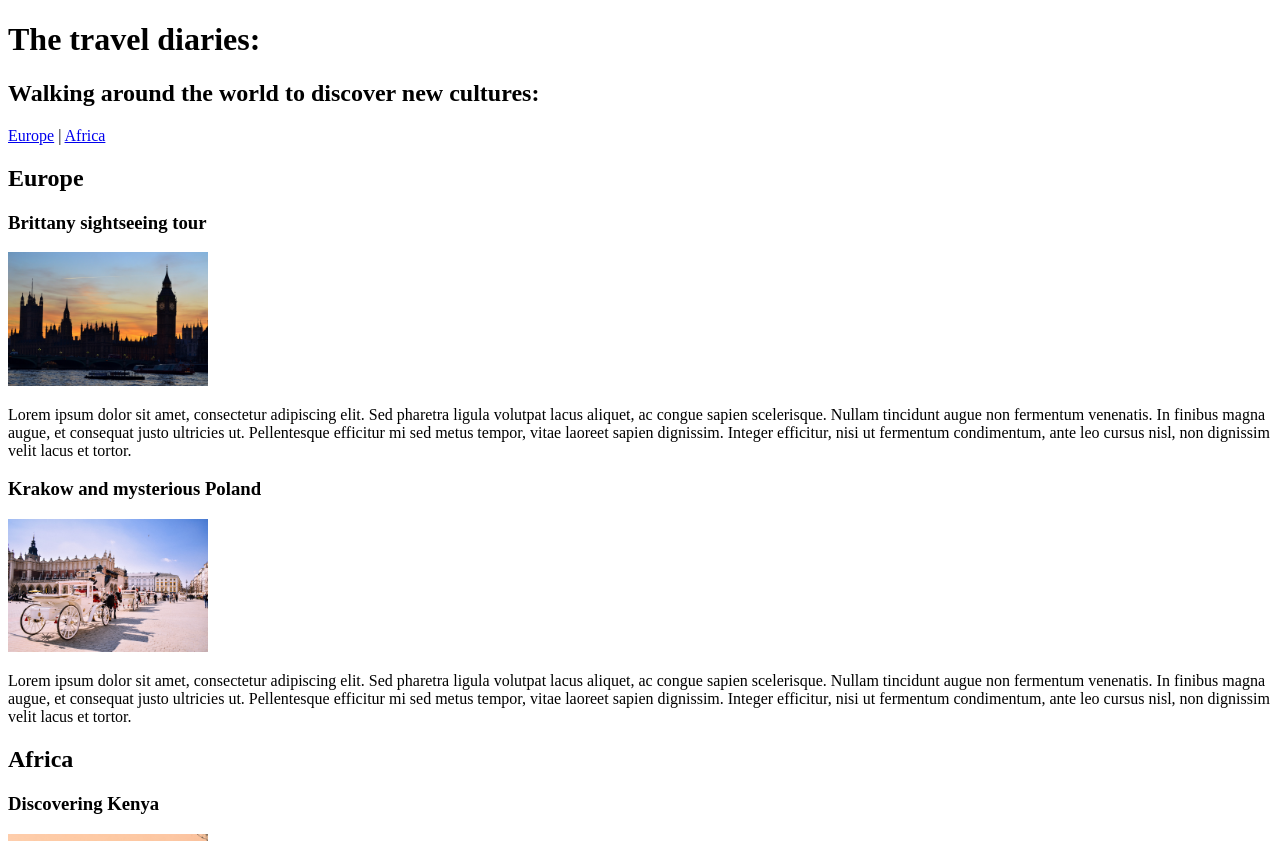
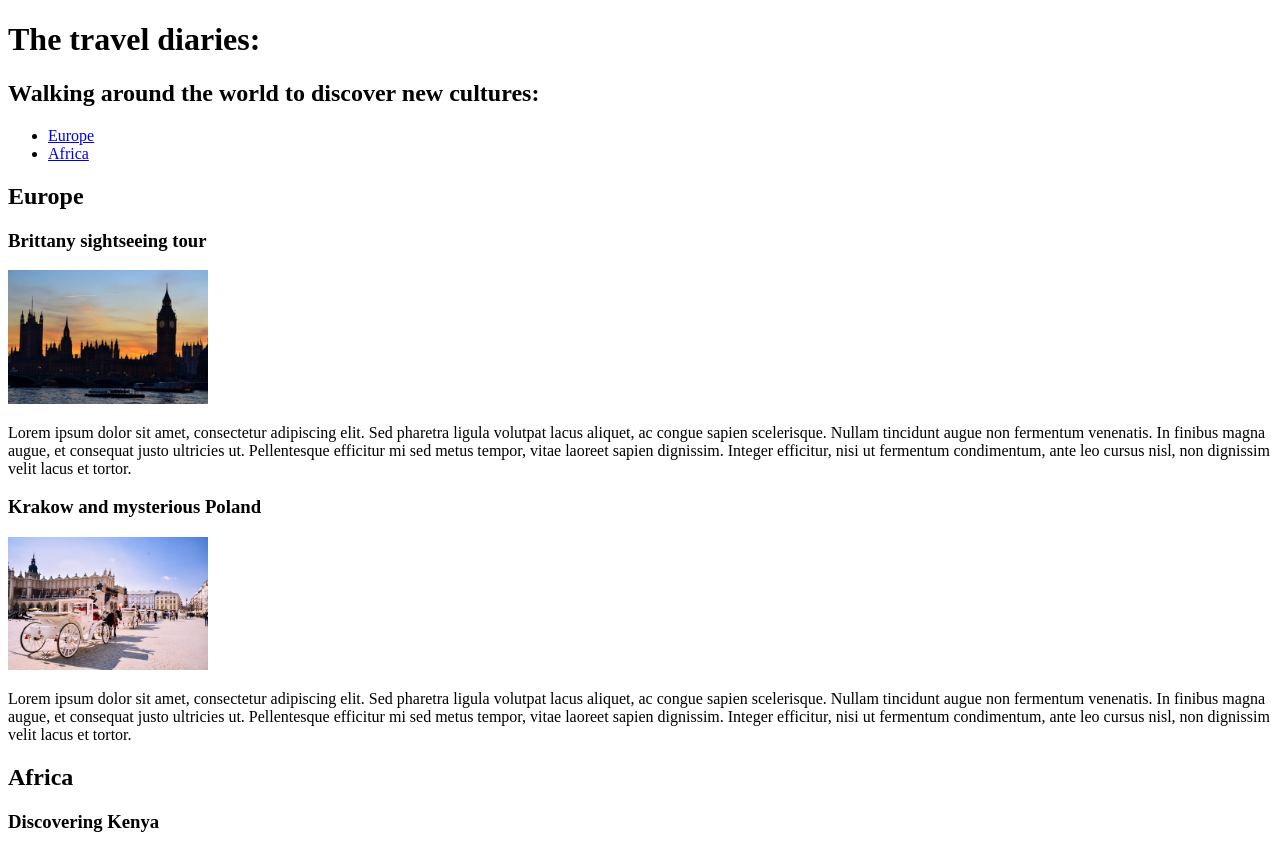
Before and after one commit to ped-academy/lesson-html, a plain HTML site: page html5/html5.html in a window 1280 px wide. Shown: the top 841 px of the page. Drawn offline with Linux system fonts and the light colour scheme.

Commit message:
update html5 sample

```diff
--- a/html5/html5.html
+++ b/html5/html5.html
@@ -14,13 +14,17 @@
             <h2>Walking around the world to discover new cultures:</h2>
         </hgroup>
         <nav>
-            <a href="#europe">Europe</a> | <a href="#africa">Africa</a>
+            <ul>
+                <li><a href="#europe" title="Europe">Europe</a></li>
+                <li><a href="#africa" title="Africa">Africa</a></li>
+
+            </ul>
         </nav>
     </header>
     <section id="europe">
-        <h1>Europe</h1>
+        <h2>Europe</h2>
         <article>
-            <h1>Brittany sightseeing tour</h1>
+            <h3>Brittany sightseeing tour</h3>
             <picture>
                 <source media="(min-width: 1024px)" srcset="assets/britain-large.jpg">
                 <source media="(min-width: 800px)" srcset="assets/britain-medium.jpg">
@@ -35,7 +39,7 @@
             </p>
         </article>
         <article>
-            <h1>Krakow and mysterious Poland</h1>
+            <h3>Krakow and mysterious Poland</h3>
             <picture>
                 <source media="(min-width: 1024px)" srcset="assets/poland-large.jpg">
                 <source media="(min-width: 800px)" srcset="assets/poland-medium.jpg">
@@ -51,9 +55,9 @@
         </article>
     </section>
     <section id="africa">
-        <h1>Africa</h1>
+        <h2>Africa</h2>
         <article>
-            <h1>Discovering Kenya</h1>
+            <h3>Discovering Kenya</h3>
             <picture>
                 <source media="(min-width: 1024px)" srcset="assets/kenya-large.jpg">
                 <source media="(min-width: 800px)" srcset="assets/kenya-medium.jpg">
```
